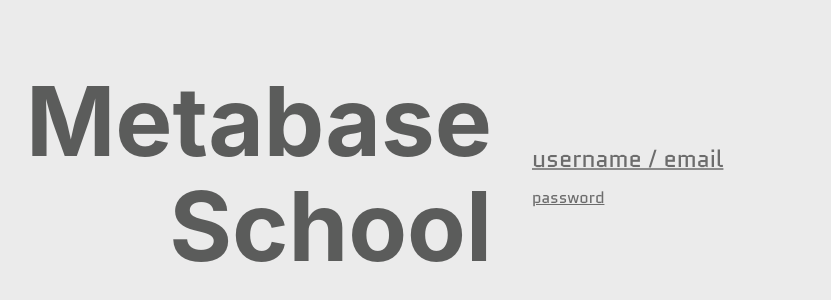
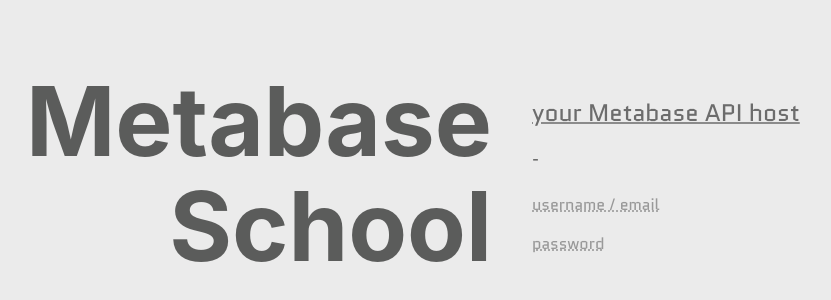
Before and after one commit to caaatisgood/metabase-school, a Next.js app: page / in a window 1280 px wide. Shown: the part 214-514 px from the top of the page, without its empty margins (128-959 px from the left). Built offline with nearby package versions, Linux system fonts and the light colour scheme; no server answers.

Commit message:
Add interface for providing metabase api host

```diff
--- a/pages/hallway.tsx
+++ b/pages/hallway.tsx
@@ -4,7 +4,7 @@
 import SEO from '../src/components/seo'
 import Theme from '../src/components/Theme'
 import EntiresLayout from '../src/components/EntriesLayout'
-import Input from '../src/components/HomePage/Input'
+import Input from '../src/components/Input'
 import generateClassroomNumber from '../src/libs/generateClassroomNumber'
 import useIdentity from '../src/hooks/useIdentity'
 import useCreateClassroom from '../src/hooks/useCreateClassroom'
--- a/pages/index.tsx
+++ b/pages/index.tsx
@@ -1,4 +1,4 @@
-import React, { useEffect } from 'react'
+import React, { useEffect, useRef } from 'react'
 import { useRouter } from 'next/router'
 import styled from 'styled-components'
 import SEO from '../src/components/seo'
@@ -7,11 +7,21 @@
 import LoginForm from '../src/components/LoginForm'
 import useIdentity from '../src/hooks/useIdentity'
 import useCurrentUser from '../src/hooks/metabase/useCurrentUser'
+import Input from '../src/components/Input'
+import config from '../src/config'
+import getMetabaseApiHost from '../src/libs/getMetabaseApiHost'
+import useMetabaseApiHost from '../src/hooks/useMetabaseApiHost'
 
 const IndexPage = () => {
+  const router = useRouter()
+  const { apiHost, setApiHost } = useMetabaseApiHost()
   const { apiEndpoint, sessionId } = useIdentity()
   const { data: currentUser, error: currentUserError } = useCurrentUser(!!(apiEndpoint && sessionId))
-  const router = useRouter()
+  console.log('apiHost', apiHost)
+
+  const _onChangeMetabaseHost = (evt: React.ChangeEvent<HTMLInputElement>) => {
+    setApiHost(evt.target.value)
+  }
 
   /* identity check
    *
@@ -23,7 +33,7 @@
    *
    */
   useEffect(() => {
-    if (currentUser && !currentUserError) {
+    if (apiHost && currentUser && !currentUserError) {
       router.push('/hallway')
     }
   }, [currentUser, currentUserError])
@@ -34,7 +44,23 @@
       <Theme>
         <EntiresLayout>
           <StyledInnerWrapper>
-            <LoginForm />
+            {!config.metabaseApiHost && (
+              <>
+                <StyledUrlInput
+                  autoFocus
+                  type='url'
+                  placeholder='your Metabase API host'
+                  required
+                  onChange={_onChangeMetabaseHost}
+                />
+                <br />
+                <br />
+                -
+                <br />
+                <br />
+              </>
+            )}
+            <LoginForm disabled={!getMetabaseApiHost()} />
           </StyledInnerWrapper>
         </EntiresLayout>
       </Theme>
@@ -49,5 +75,9 @@
     margin-bottom: 3rem;
   }
 `
+const StyledUrlInput = styled(Input)`
+  width: 400px;
+  max-width: 100%;
+`
 
 export default IndexPage
--- a/src/components/Classroom/index.tsx
+++ b/src/components/Classroom/index.tsx
@@ -18,8 +18,6 @@
   const { username } = useIdentity()
   const randomKey = router.query.randomKey as string
   const peers = useClassroomPeers({ randomKey })
-
-  // console.log(peers)
 
   useEffect(() => {
     const asyncFunc = async () => {
--- a/src/components/HomePage/Input.tsx
+++ b/src/components/Input.tsx
@@ -4,11 +4,13 @@
 const Input = forwardRef(
   (
     {
+      className,
       type,
       placeholder,
       value,
       autoFocus,
       required,
+      disabled,
       onChange,
     }: React.HTMLProps<HTMLInputElement>,
     ref: React.Ref<HTMLInputElement>,
@@ -16,11 +18,13 @@
     return (
       <StyledInput
         ref={ref}
+        className={className}
         type={type}
         value={value}
         placeholder={placeholder}
         autoFocus={autoFocus}
         required={required}
+        disabled={disabled}
         onChange={onChange}
       />
     )
@@ -39,6 +43,9 @@
   :focus {
     transform: scale(1.5);
   }
+  :disabled {
+    text-decoration-style: dotted;
+  }
 `
 
 export default Input
--- a/src/components/LoginForm.tsx
+++ b/src/components/LoginForm.tsx
@@ -1,9 +1,13 @@
 import React, { useRef } from 'react'
 import styled from 'styled-components'
 import { login } from '../apis/auth'
-import Input from './HomePage/Input'
+import Input from './Input'
 
-const LoginForm: React.FC = () => {
+interface Props {
+  disabled: boolean
+}
+
+const LoginForm: React.FC<Props> = ({ disabled }) => {
   const usernameRef = useRef<HTMLInputElement>(null)
   const passwordRef = useRef<HTMLInputElement>(null)
 
@@ -19,11 +23,18 @@
       <Input
         ref={usernameRef}
         autoFocus
-        type='text'
+        type='email'
         placeholder='username / email'
+        disabled={disabled}
         required
-        />
-      <Input ref={passwordRef} type='password' placeholder='password' required />
+      />
+      <Input
+        ref={passwordRef}
+        type='password'
+        placeholder='password'
+        disabled={disabled}
+        required
+      />
       <input type='submit' />
     </StyledForm>
   )
--- a/src/config.ts
+++ b/src/config.ts
@@ -2,5 +2,5 @@
   firebaseApiKey: process.env.NEXT_PUBLIC_FIREBASE_API_KEY,
   firebaseProjectName: process.env.NEXT_PUBLIC_FIREBASE_PROJECT_NAME,
   firebaseDatabaseUrl: process.env.NEXT_PUBLIC_FIREBASE_DATABASE_URL,
-  metabaseApiHost: process.env.NEXT_PUBLIC_METABASE_API_HOST,
+  metabaseApiHost: null,
 }
--- /dev/null
+++ b/src/hooks/useMetabaseApiHost.tsx
@@ -0,0 +1,20 @@
+import { useState } from 'react'
+import Storage from '../libs/storage'
+import { API_HOST_STORAGE_KEY } from '../constants/storage'
+import getMetabaseApiHost from '../libs/getMetabaseApiHost'
+
+const useMetabaseApiHost = () => {
+  const [, rerender] = useState<any>(null)
+
+  const setApiHost = (apiHost: string) => {
+    Storage.set(API_HOST_STORAGE_KEY, apiHost)
+    rerender({})
+  }
+
+  return {
+    apiHost: getMetabaseApiHost(),
+    setApiHost,
+  }
+}
+
+export default useMetabaseApiHost
```
Also changed, not shown: 1 other file (tests, documents, lock files or other folders).
